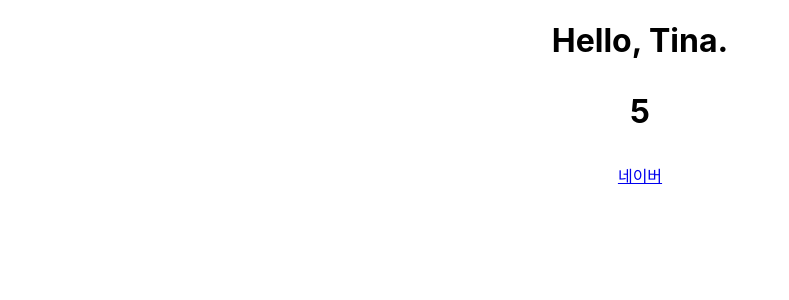
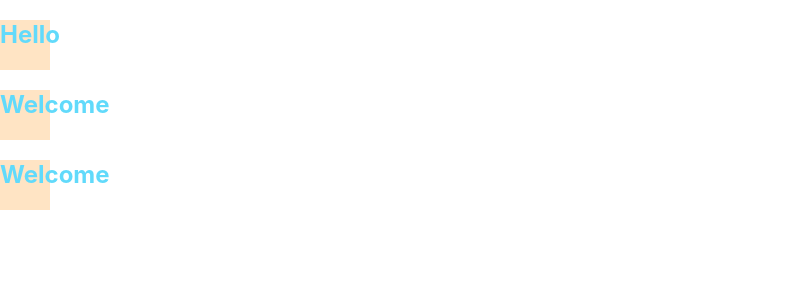
Before and after one commit to tinajeong/react_voca_clone, a React (Create React App) app: page / in a window 1280 px wide. Shown: the top 300 px of the page, without its empty margins (0-789 px from the left). Built offline with nearby package versions, Linux system fonts and the light colour scheme.

Commit message:
overrided css in chap5

```diff
--- a/src/App.css
+++ b/src/App.css
@@ -36,3 +36,9 @@
     transform: rotate(360deg);
   }
 }
+.box {
+  width: 50px;
+  height: 50px;
+  color: #282c34;
+  background-color: bisque;
+}
--- a/src/App.js
+++ b/src/App.js
@@ -1,25 +1,14 @@
-import logo from './logo.svg';
 import './App.css';
+import Hello from './component/Hello';
+import Welcome from './component/Welcome';
 
 function App() {
-  const name = "Tina";
-  const naver = {
-    name : "네이버",
-    url : "https://naver.com",
-  }
-  return (
-    <div className="App">
-      <h1 style={
-        {
-          color: "#blue",
-          backgroundColor: "#violet",
-        }
-      }>
-        Hello, {name}.<p>{2+3}</p>
-      </h1>
-      <a href={naver.url}>{naver.name}</a>
-    </div>
-  );
+  return <div className="App">
+    <Hello/>
+    <Welcome className="box"/>
+    <Welcome className="box"/>
+
+  </div>
 }
 
 export default App;
--- /dev/null
+++ b/src/component/Hello.css
@@ -0,0 +1,6 @@
+.box {
+    width: 50px;
+    height: 50px;
+    color: #61dafb;
+    background-color: bisque;
+  }
--- /dev/null
+++ b/src/component/Hello.js
@@ -0,0 +1,5 @@
+import "./Hello.css";
+
+export default function Hello() {
+    return  <div className="box"><h2>Hello</h2></div>
+}
--- /dev/null
+++ b/src/component/Welcome.js
@@ -0,0 +1,3 @@
+export default function Welcome() {
+    return <div className="box"><h2>Welcome</h2></div>;
+}
```
